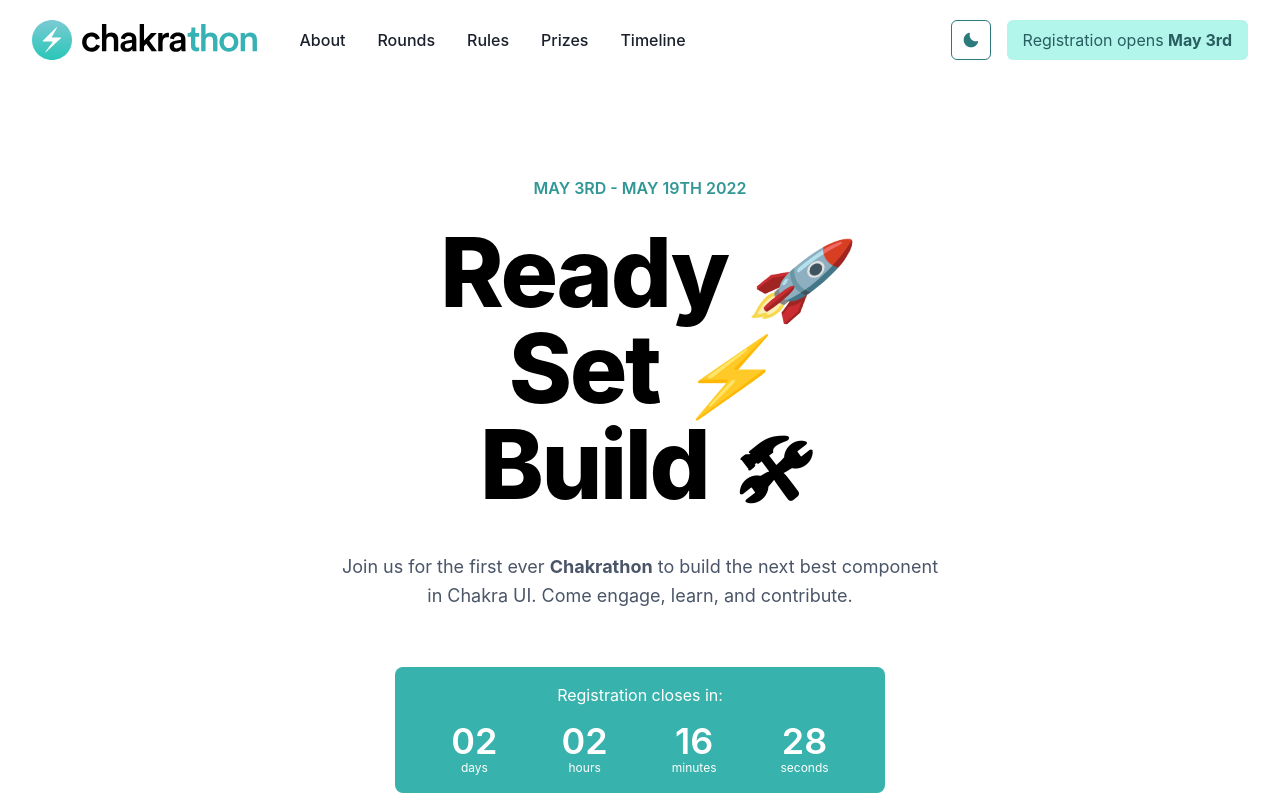
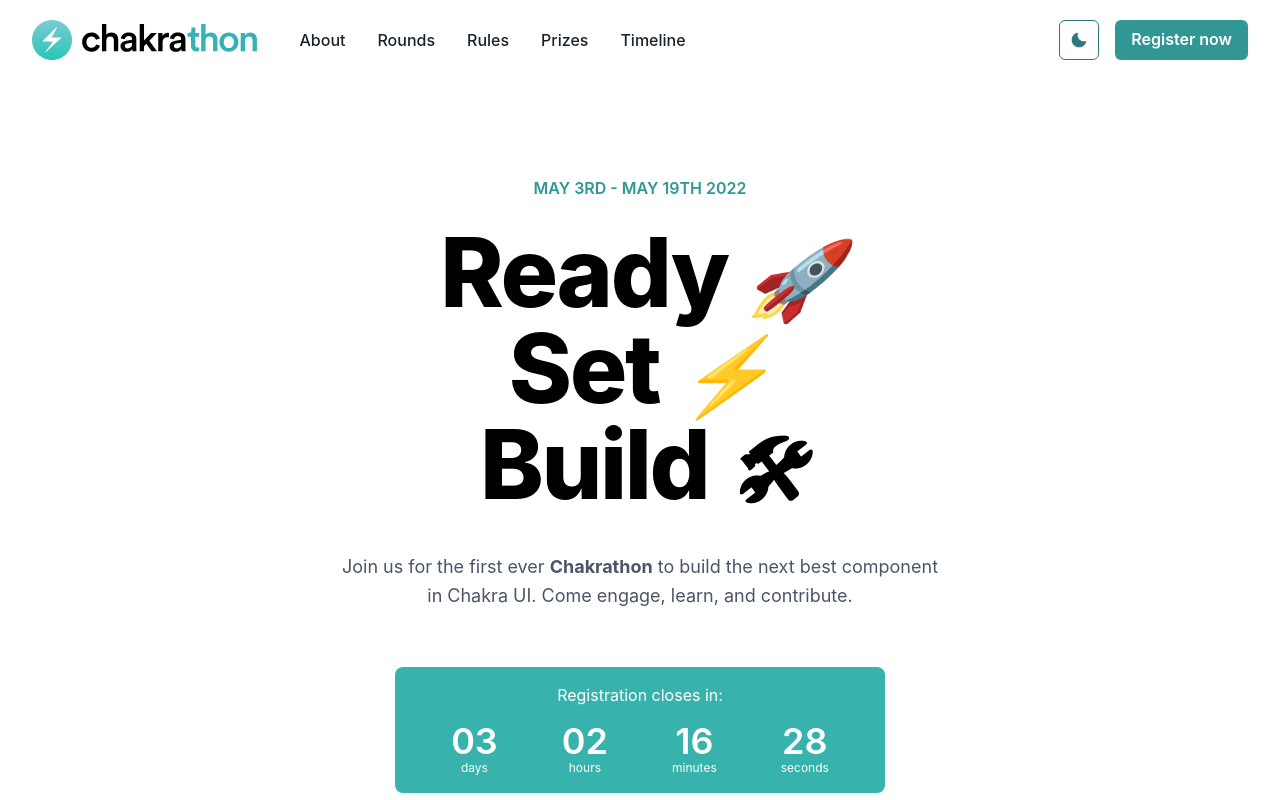
Before and after one commit to chakra-ui/hackathon, a Next.js app: page / in a window 1280 px wide. Shown: the top 800 px of the page. Built offline with nearby package versions, Linux system fonts and the light colour scheme.

Commit message:
fixed register button + timer

```diff
--- a/src/components/RegisterButton.tsx
+++ b/src/components/RegisterButton.tsx
@@ -2,33 +2,10 @@ import { Button, Flex } from '@chakra-ui/react';
 import * as React from 'react';
 
 export const RegisterButton = () => {
-  const canRegister = Date.now() >= new Date('05-03-2022').getTime();
-  const hasExpired = Date.now() >= new Date('05-06-2022').getTime();
-
-  if (hasExpired) return null;
-
-  if (!canRegister) {
-    return (
-      <Flex
-        display='inline-flex'
-        align='center'
-        px='4'
-        bg='teal.100'
-        color='teal.700'
-        rounded='md'
-        py='2'
-      >
-        <span>
-          Registration opens <b>May 3rd</b>
-        </span>
-      </Flex>
-    );
-  }
-
   return (
     <Button
       colorScheme='teal'
-      variant={canRegister ? 'solid' : 'ghost'}
+      variant='solid'
       as='a'
       href='https://docs.google.com/forms/d/1TxLVq0IWRkmCv4z8Yf5DYm89OxDl5WyWPAexgZRX1WU/edit'
       target='_blank'
--- a/src/components/Timer.tsx
+++ b/src/components/Timer.tsx
@@ -49,7 +49,7 @@ export const useTimer = (props: UseTimerProps) => {
 const getSecondsFromExpiry = (expire: number) =>
   Math.round((expire - new Date().getTime()) / 1000);
 
-const expiresInSeconds = new Date('2022-05-05').getTime();
+const expiresInSeconds = new Date('05-06-2022').getTime();
 
 //Timer
 export const Timer = () => {
```
